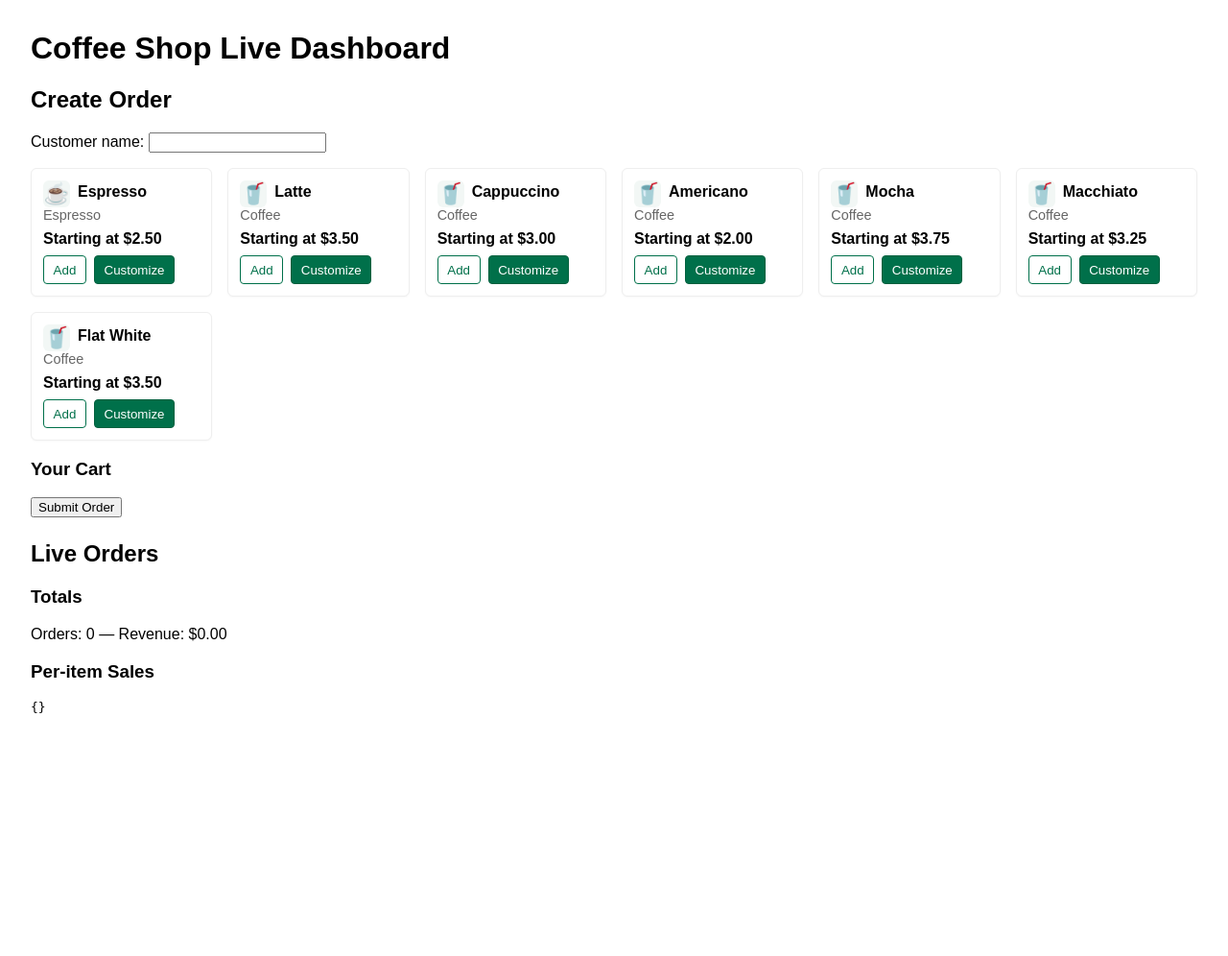
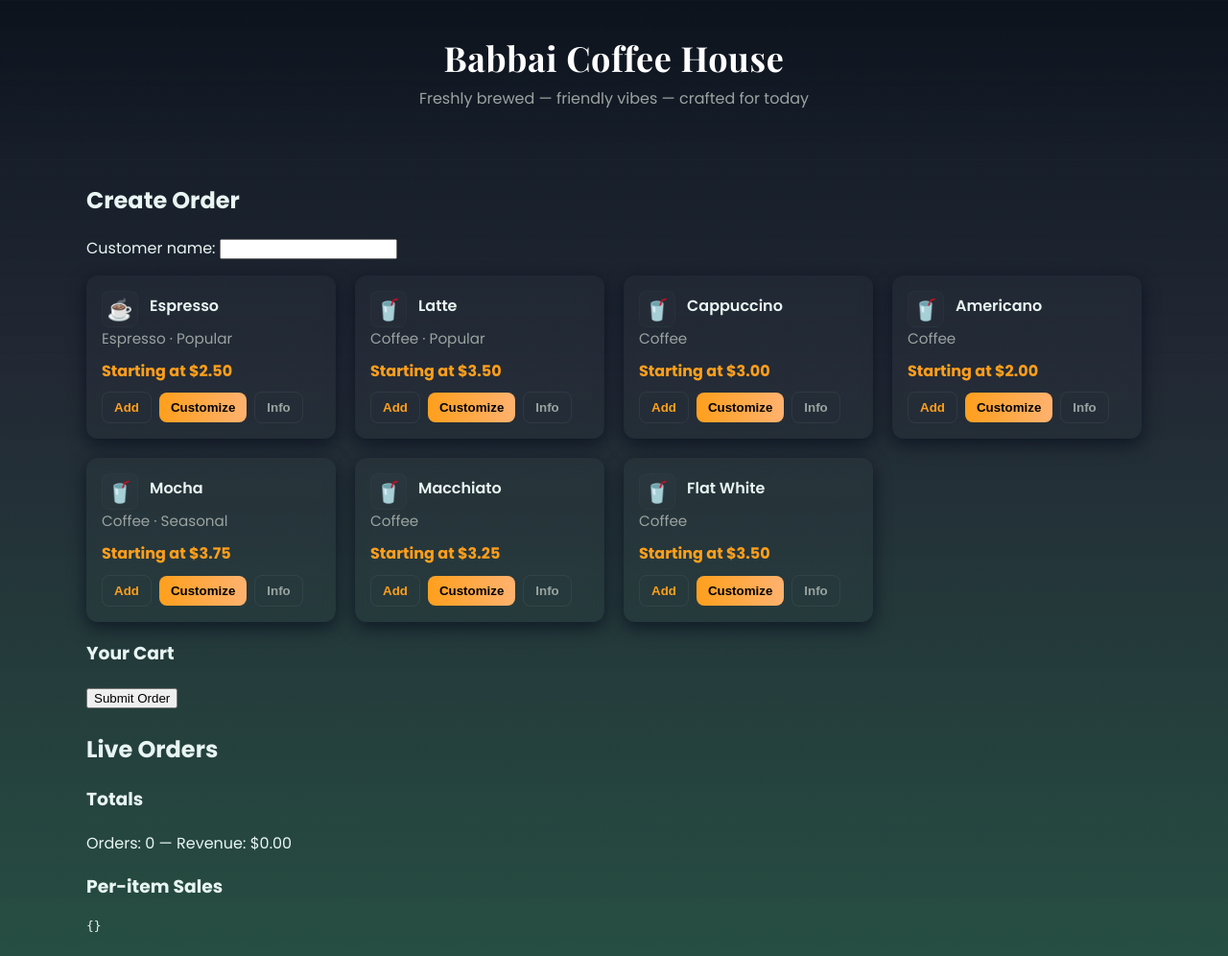
Before and after one commit to vineeth1169/coffee-kiosk, a Flask app: page / in a window 1280 px wide. Shown: the whole page at 96% size. Before the commit the page ends 743 px from the top, so only its background shows below. Run offline with Flask 3, Linux system fonts and the light colour scheme; some libraries are stand-ins or nearby versions.

Commit message:
UI: Babbai branding, modern styles and details modal

```diff
--- a/static/css/style.css
+++ b/static/css/style.css
@@ -1,37 +1,76 @@
-body{font-family: Arial, sans-serif; margin: 2rem}
-section{margin-bottom:1.5rem}
+/* Modern theme for Babbai Coffee House */
+:root{
+  --bg-1: #0f1723; /* deep navy */
+  --bg-2: #0f3b2e; /* teal deep */
+  --accent: #ff9f1c; /* warm orange */
+  --muted: #9aa4a1;
+  --card-bg: rgba(255,255,255,0.06);
+  --glass: rgba(255,255,255,0.03);
+}
+
+body{
+  font-family: 'Poppins', system-ui, -apple-system, 'Segoe UI', Roboto, 'Helvetica Neue', Arial;
+  margin:0;
+  min-height:100vh;
+  background:linear-gradient(180deg,var(--bg-1) 0%, rgba(15,23,35,0.92) 40%, rgba(15,59,46,0.9) 100%);
+  background-size:cover;background-position:center;
+  color: #e8f5f2;
+}
+
+/* Hero */
+.hero{padding:2.25rem 1rem;display:flex;align-items:center;justify-content:center;background:linear-gradient(180deg, rgba(0,0,0,0.18), transparent);box-shadow:inset 0 -1px 0 rgba(255,255,255,0.02)}
+.hero-inner{max-width:1100px;width:100%;text-align:center}
+.hero h1{font-family:'Playfair Display', 'Poppins', serif;font-size:2.25rem;margin:0;color:#fff;letter-spacing:0.6px}
+.tagline{margin-top:0.4rem;color:var(--muted);font-size:1rem}
+
+main{max-width:1100px;margin:1.5rem auto;padding:0 1rem}
+section{margin-bottom:1.5rem;background:transparent}
+
 #cart, #orders{list-style:none;padding-left:0}
-#cart li, #orders li{padding:0.25rem 0}
+#cart li, #orders li{padding:0.4rem 0;border-bottom:1px dashed rgba(255,255,255,0.03)}
 
 /* Menu cards */
-.menu-grid{display:grid;grid-template-columns:repeat(auto-fill,minmax(180px,1fr));gap:1rem;margin-top:1rem}
-.menu-card{border:1px solid #eee;padding:0.75rem;border-radius:6px;background:#fff;box-shadow:0 1px 2px rgba(0,0,0,0.03);transition:transform .12s ease,box-shadow .12s ease}
-.menu-card:hover{transform:translateY(-4px);box-shadow:0 6px 18px rgba(0,0,0,0.08)}
-.menu-card h4{margin:0 0 0.25rem}
-.menu-card .muted{color:#666;font-size:0.9rem;margin:0 0 0.5rem}
-.menu-card .price{font-weight:600;margin-bottom:0.5rem}
-.card-actions{display:flex;gap:0.5rem}
+.menu-grid{display:grid;grid-template-columns:repeat(auto-fill,minmax(220px,1fr));gap:1.25rem;margin-top:1rem}
+.menu-card{padding:1rem;border-radius:12px;background:linear-gradient(180deg, rgba(255,255,255,0.02), rgba(255,255,255,0.01));backdrop-filter: blur(6px);box-shadow:0 6px 18px rgba(2,6,23,0.6);transition:transform .16s cubic-bezier(.2,.8,.2,1),box-shadow .16s}
+.menu-card:hover{transform:translateY(-8px);box-shadow:0 18px 48px rgba(2,6,23,0.6)}
+.menu-card h4{margin:0 0 0.5rem;font-weight:600}
+.menu-card .muted{color:var(--muted);font-size:0.95rem;margin:0 0 0.6rem}
+.menu-card .price{font-weight:700;margin-bottom:0.6rem;color:var(--accent)}
+.card-actions{display:flex;gap:0.5rem;align-items:center}
+.card-actions .btn{padding:0.5rem 0.75rem;border-radius:8px;font-weight:600}
+
+.info-btn{background:transparent;border:1px solid rgba(255,255,255,0.06);color:var(--muted);padding:0.2rem 0.4rem;border-radius:6px}
 
 @media (max-width: 640px){
   .menu-grid{grid-template-columns:1fr}
   .card-actions{flex-direction:column}
 }
-.card-header{display:flex;align-items:center;gap:0.5rem}
-.icon{font-size:1.35rem;display:inline-block;width:28px;height:28px;line-height:28px;text-align:center;border-radius:6px;background:#f2f7f5}
+.card-header{display:flex;align-items:center;gap:0.75rem}
+.icon{font-size:1.35rem;display:inline-flex;align-items:center;justify-content:center;width:36px;height:36px;border-radius:8px;background:linear-gradient(180deg, rgba(255,255,255,0.02), rgba(255,255,255,0.01));border:1px solid rgba(255,255,255,0.02)}
 
 /* Buttons */
-.btn{padding:0.4rem 0.6rem;border-radius:4px;border:1px solid #ccc;background:#f7f7f7;cursor:pointer}
-.btn-primary{background:#00704a;color:white;border-color:#00603e}
-.btn-outline{background:transparent;border-color:#00704a;color:#00704a}
+.btn{padding:0.5rem 0.7rem;border-radius:8px;border:0;background:rgba(255,255,255,0.04);cursor:pointer;color:#e8f5f2}
+.btn-primary{background:linear-gradient(90deg,var(--accent),#ffb26f);color:black}
+.btn-outline{background:transparent;border:1px solid rgba(255,255,255,0.06);color:var(--accent)}
+.btn-info{background:transparent;border:1px solid rgba(255,255,255,0.06);color:var(--muted)}
 
 /* Modal */
-.modal{display:none;position:fixed;inset:0;background:rgba(0,0,0,0.45);align-items:center;justify-content:center}
+.modal{display:none;position:fixed;inset:0;background:linear-gradient(180deg, rgba(0,0,0,0.6), rgba(0,0,0,0.6));align-items:center;justify-content:center;padding:1rem}
 .modal.open{display:flex}
-.modal-content{background:white;padding:1rem;border-radius:8px;max-width:520px;width:100%;box-shadow:0 4px 24px rgba(0,0,0,0.2)}
-.modal-content:focus{outline:3px solid rgba(0,96,62,0.12);outline-offset:4px}
-.modal-close{float:right;border:0;background:transparent;font-size:1.25rem;cursor:pointer}
+.modal-content{background:linear-gradient(180deg, rgba(255,255,255,0.03), rgba(255,255,255,0.02));padding:1.25rem;border-radius:12px;max-width:640px;width:100%;box-shadow:0 24px 72px rgba(2,6,23,0.8)}
+.modal-content:focus{outline:3px solid rgba(255,159,28,0.12);outline-offset:4px}
+.modal-close{float:right;border:0;background:transparent;font-size:1.25rem;cursor:pointer;color:var(--muted)}
 .modal-actions{display:flex;justify-content:flex-end;gap:0.5rem;margin-top:1rem}
-.btn:focus{box-shadow:0 0 0 3px rgba(0,112,74,0.14);outline:none}
+.btn:focus{box-shadow:0 0 0 6px rgba(255,159,28,0.08);outline:none}
+
+/* Details body tweaks */
+.details-body h2{margin-top:0;margin-bottom:0.25rem}
+.details-tags{font-size:0.9rem;margin-bottom:0.5rem;color:var(--muted)}
+.details-body p{color:#eef8f5}
 
 /* small utilities */
-.muted{color:#777;font-size:0.9rem}
+.muted{color:var(--muted);font-size:0.95rem}
+
+/* subtle animations */
+.fade-in{animation:fadeIn .18s ease both}
+@keyframes fadeIn{from{opacity:0;transform:translateY(6px)}to{opacity:1;transform:none}}
--- a/static/js/app.js
+++ b/static/js/app.js
@@ -25,11 +25,12 @@ document.addEventListener('DOMContentLoaded', () => {
       const icon = (item.category && item.category.toLowerCase().includes('espresso')) ? '☕️' : '🥤';
     card.innerHTML = `
         <div class="card-header"><span class="icon">${icon}</span><h4>${item.name}</h4></div>
-        <p class="muted">${item.category}</p>
+        <p class="muted">${item.category} ${item.tags && item.tags.length ? ' · '+ item.tags.join(', ') : ''}</p>
         <div class="price">Starting at $${item.base_price.toFixed(2)}</div>
         <div class="card-actions">
           <button class="btn btn-outline quick-add" data-name="${item.name}">Add</button>
           <button class="btn btn-primary customize" data-name="${item.name}">Customize</button>
+          <button class="btn btn-info info" data-name="${item.name}">Info</button>
         </div>
       `;
       menuGrid.appendChild(card);
@@ -45,7 +46,7 @@ document.addEventListener('DOMContentLoaded', () => {
     });
   }
 
-  // Quick add handler (use base price, qty 1)
+  // Quick add / info / customize handlers
   menuGrid.addEventListener('click', (e) => {
     if (e.target.matches('.quick-add')) {
       const name = e.target.dataset.name;
@@ -57,6 +58,10 @@ document.addEventListener('DOMContentLoaded', () => {
       const name = e.target.dataset.name;
       const item = menu.find(m => m.name === name);
       openCustomizeModal(item);
+    } else if (e.target.matches('.info')) {
+      const name = e.target.dataset.name;
+      const item = menu.find(m => m.name === name);
+      openDetailsModal(item);
     }
   });
 
@@ -66,6 +71,16 @@ document.addEventListener('DOMContentLoaded', () => {
   const modalClose = document.getElementById('modal-close');
   const modalCancel = document.getElementById('modal-cancel');
   const modalAddBtn = document.getElementById('modal-add');
+  // Details modal elements
+  const detailsModal = document.getElementById('details-modal');
+  const detailsClose = document.getElementById('details-close');
+  const detailsCancel = document.getElementById('details-cancel');
+  const detailsCustomize = document.getElementById('details-customize');
+  const detailsTitle = document.getElementById('details-title');
+  const detailsTags = document.getElementById('details-tags');
+  const detailsDesc = document.getElementById('details-desc');
+  const detailsSizes = document.getElementById('details-sizes');
+
   let activeItem = null;
   let previouslyFocused = null;
 
@@ -137,6 +152,44 @@ document.addEventListener('DOMContentLoaded', () => {
   modalClose.addEventListener('click', closeModal);
   modalCancel.addEventListener('click', closeModal);
 
+  // Details modal handlers
+  function openDetailsModal(item){
+    if(!item) return;
+    activeItem = item;
+    detailsTitle.textContent = item.name;
+    detailsTags.textContent = item.tags && item.tags.length ? item.tags.join(' · ') : '';
+    detailsDesc.textContent = item.description || `A lovely ${item.category.toLowerCase()} crafted with care.`;
+    detailsSizes.textContent = item.sizes && item.sizes.length ? 'Sizes: ' + item.sizes.map(s => `${s.name} (+$${s.price.toFixed(2)})`).join(', ') : '';
+
+    previouslyFocused = document.activeElement;
+    detailsModal.classList.add('open');
+    detailsModal.setAttribute('aria-hidden','false');
+    detailsModal.focus();
+    const first = detailsModal.querySelector('button, a, input');
+    if(first) first.focus();
+  }
+
+  function closeDetails(){
+    detailsModal.classList.remove('open');
+    detailsModal.setAttribute('aria-hidden','true');
+    if(previouslyFocused && previouslyFocused.focus){ previouslyFocused.focus(); }
+    activeItem = null;
+  }
+
+  detailsClose.addEventListener('click', closeDetails);
+  detailsCancel.addEventListener('click', closeDetails);
+  detailsCustomize.addEventListener('click', () => {
+    if(activeItem){
+      closeDetails();
+      openCustomizeModal(activeItem);
+    }
+  });
+
+  // allow Esc / Enter key behavior on details modal
+  detailsModal.addEventListener('keydown', (e) => {
+    if(e.key === 'Escape') { e.preventDefault(); closeDetails(); }
+    if(e.key === 'Enter') { e.preventDefault(); detailsCustomize.click(); }
+  });
   modalAddBtn.addEventListener('click', () => {
     if (!activeItem) return;
     // collect selections
--- a/templates/index.html
+++ b/templates/index.html
@@ -2,12 +2,21 @@
 <html>
 <head>
   <meta charset="utf-8" />
-  <title>Coffee Kiosk - Live</title>
+  <title>Babbai Coffee House</title>
+  <link rel="preconnect" href="https://fonts.googleapis.com">
+  <link rel="preconnect" href="https://fonts.gstatic.com" crossorigin>
+  <link href="https://fonts.googleapis.com/css2?family=Poppins:wght@300;400;600;700&family=Playfair+Display:wght@600;700&display=swap" rel="stylesheet">
   <link rel="stylesheet" href="/static/css/style.css" />
   <script src="https://cdn.socket.io/4.7.2/socket.io.min.js"></script>
 </head>
 <body>
-  <h1>Coffee Shop Live Dashboard</h1>
+  <header class="hero">
+    <div class="hero-inner">
+      <h1>Babbai Coffee House</h1>
+      <p class="tagline">Freshly brewed — friendly vibes — crafted for today</p>
+    </div>
+  </header>
+  <main>
   <section id="order-form">
     <h2>Create Order</h2>
     <label>Customer name: <input id="customer" /></label>
@@ -43,6 +52,25 @@
     </div>
   </div>
 
+  <!-- Details modal for item info -->
+  <div id="details-modal" class="modal" aria-hidden="true" tabindex="-1" data-testid="details-modal">
+    <div class="modal-content" role="dialog" aria-modal="true" aria-labelledby="details-title">
+      <button class="modal-close" id="details-close" aria-label="Close dialog">×</button>
+      <div class="details-body" id="details-body">
+        <h2 id="details-title"></h2>
+        <p class="details-tags muted" id="details-tags"></p>
+        <p id="details-desc"></p>
+        <div id="details-sizes" class="muted"></div>
+        <div class="modal-actions">
+          <button id="details-cancel" class="btn btn-outline">Close</button>
+          <button id="details-customize" class="btn btn-primary">Customize</button>
+        </div>
+      </div>
+    </div>
+  </div>
+
+  </main>
+
   <script src="/static/js/app.js"></script>
 </body>
 </html>
```
